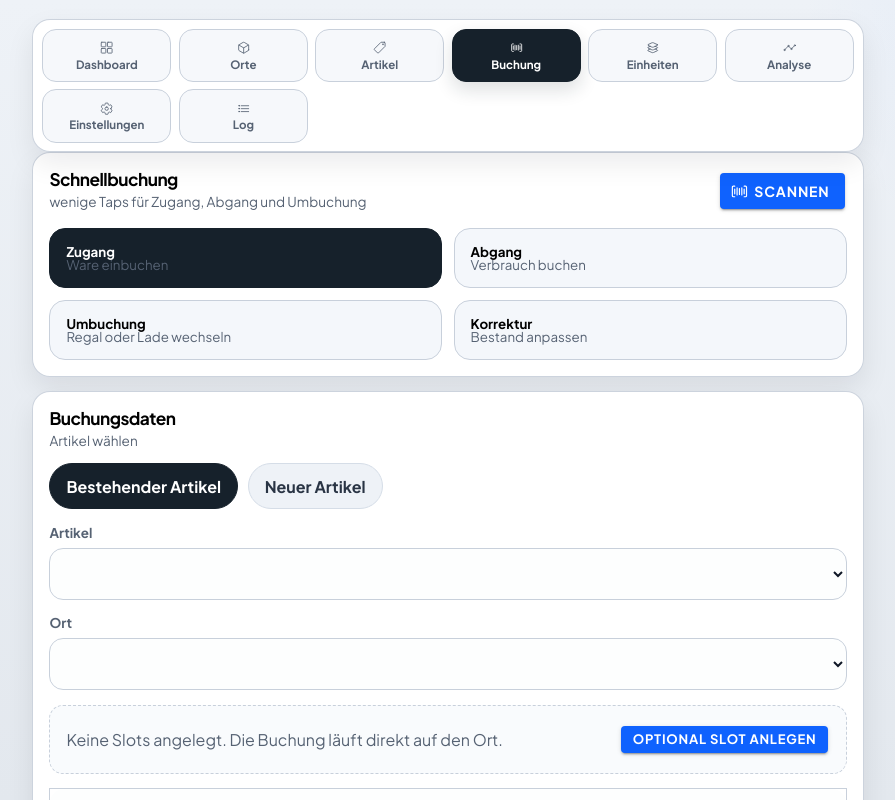
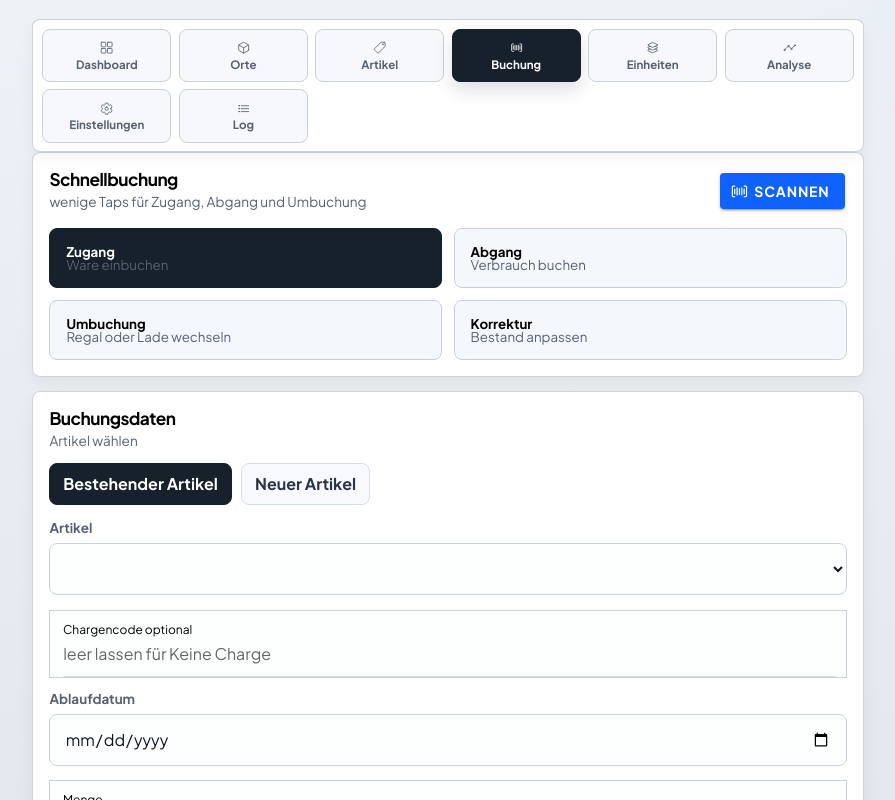
Before and after one commit to nitevlite/lagerkontrolle, a React (Vite) app: page / in a window 1280 px wide. Shown: the whole page, without its empty margins (192-1087 px from the left). Built offline with nearby package versions, Linux system fonts and the light colour scheme.

Commit message:
Refine booking form layout

```diff
--- a/src/App.tsx
+++ b/src/App.tsx
@@ -2411,7 +2411,7 @@ function App() {
                                       <label className="form-field">
                                         <span>Einheit</span>
                                         <select
-                                          className="app-select"
+                                          className="app-select app-select--compact"
                                           value={bookingNewItemUnitTypeId}
                                           onChange={(event) => setBookingNewItemUnitTypeId(event.target.value)}
                                         >
@@ -2434,14 +2434,6 @@ function App() {
                                           Übernommener Barcode: <strong>{bookingNewItemBarcodeDraft.trim()}</strong>
                                         </div>
                                       ) : null}
-                                      <IonItem className="compact-field">
-                                        <IonLabel position="stacked">Niedriger Bestand ab</IonLabel>
-                                        <IonInput
-                                          type="number"
-                                          value={bookingNewItemLowStockThresholdDraft}
-                                          onIonInput={(event) => setBookingNewItemLowStockThresholdDraft(String(event.detail.value ?? ""))}
-                                        />
-                                      </IonItem>
                                       <div className="toggle-pills booking-toggle-row">
                                         <button
                                           type="button"
@@ -2485,31 +2477,6 @@ function App() {
                                         </div>
                                       ) : null}
                                     </>
-                                  )}
-
-                                  {bookingTargetSlots.length > 0 ? (
-                                    <label className="form-field">
-                                      <span>Slot optional in {detailLocation.name}</span>
-                                      <select
-                                        className="app-select"
-                                        value={bookingTargetSlotId}
-                                        onChange={(event) => setBookingTargetSlotId(event.target.value)}
-                                      >
-                                        <option value="">Ohne Slot direkt auf Ort</option>
-                                        {bookingTargetSlots.map((slot) => (
-                                          <option key={slot.id} value={slot.id}>
-                                            {slot.label}
-                                          </option>
-                                        ))}
-                                      </select>
-                                    </label>
-                                  ) : (
-                                    <div className="empty-state empty-state--action">
-                                      <span>In diesem Ort ist kein Slot angelegt. Es wird direkt auf den Ort gebucht.</span>
-                                      <IonButton size="small" className="primary-button" onClick={() => void handleCreateBookingSlot()}>
-                                        Optional Slot anlegen
-                                      </IonButton>
-                                    </div>
                                   )}
 
                                   {canCreateNewBookingBatch && !bookingUsesNewItem ? (
@@ -2610,6 +2577,31 @@ function App() {
                                       />
                                     </IonItem>
                                   </div>
+
+                                  {bookingTargetSlots.length > 0 ? (
+                                    <label className="form-field">
+                                      <span>Slot optional in {detailLocation.name}</span>
+                                      <select
+                                        className="app-select app-select--compact"
+                                        value={bookingTargetSlotId}
+                                        onChange={(event) => setBookingTargetSlotId(event.target.value)}
+                                      >
+                                        <option value="">Ohne Slot direkt auf Ort</option>
+                                        {bookingTargetSlots.map((slot) => (
+                                          <option key={slot.id} value={slot.id}>
+                                            {slot.label}
+                                          </option>
+                                        ))}
+                                      </select>
+                                    </label>
+                                  ) : (
+                                    <div className="empty-state empty-state--action">
+                                      <span>In diesem Ort ist kein Slot angelegt. Es wird direkt auf den Ort gebucht.</span>
+                                      <IonButton size="small" className="primary-button" onClick={() => void handleCreateBookingSlot()}>
+                                        Optional Slot anlegen
+                                      </IonButton>
+                                    </div>
+                                  )}
                                 </div>
                                 <div className="form-actions">
                                   <IonButton fill="outline" className="primary-button" onClick={() => openScan("booking-item")}>
@@ -3148,7 +3140,7 @@ function App() {
                             <label className="form-field">
                               <span>Einheit</span>
                               <select
-                                className="app-select"
+                                className="app-select app-select--compact"
                                 value={bookingNewItemUnitTypeId}
                                 onChange={(event) => setBookingNewItemUnitTypeId(event.target.value)}
                               >
@@ -3176,14 +3168,6 @@ function App() {
                                 Barcode scannen
                               </IonButton>
                             </div>
-                            <IonItem className="compact-field">
-                              <IonLabel position="stacked">Niedriger Bestand ab</IonLabel>
-                              <IonInput
-                                type="number"
-                                value={bookingNewItemLowStockThresholdDraft}
-                                onIonInput={(event) => setBookingNewItemLowStockThresholdDraft(String(event.detail.value ?? ""))}
-                              />
-                            </IonItem>
                             <div className="toggle-pills booking-toggle-row">
                               <button
                                 type="button"
@@ -3219,27 +3203,6 @@ function App() {
                             </label>
                           </>
                         )}
-                        <label className="form-field">
-                          <span>Ort</span>
-                          <select
-                            className="app-select"
-                            value={bookingLocationId}
-                            onChange={(event) => handleBookingLocationChange(event.target.value)}
-                          >
-                            {(viewModel.locations ?? []).map((location) => (
-                              <option key={location.id} value={location.id}>
-                                {location.name}
-                              </option>
-                            ))}
-                          </select>
-                        </label>
-                        {bookingPinnedLocationId ? (
-                          <div className="help-box help-box--compact">
-                            <span>
-                              Ort wurde aus dem Ort-Scan vorausgewählt. Beim Wechsel fragt die App zur Sicherheit nach.
-                            </span>
-                          </div>
-                        ) : null}
 
                         {bookingAction === "adjustment" ? (
                           <div className="toggle-pills">
@@ -3258,106 +3221,6 @@ function App() {
                               Minuskorrektur
                             </button>
                           </div>
-                        ) : null}
-
-                        {(bookingAction === "out" || bookingAction === "transfer" || (bookingAction === "adjustment" && bookingAdjustmentDirection === "decrease")) ? (
-                          bookingSourceSlotOptions.length > 0 ? (
-                            <>
-                              <label className="form-field">
-                                <span>Quellort / Slot</span>
-                                <select
-                                  ref={bookingSourceSlotRef}
-                                  className="app-select"
-                                  value={bookingSourceSlotId}
-                                  onChange={(event) => setBookingSourceSlotId(event.target.value)}
-                                >
-                                  {bookingSourceSlotOptions.map((slot) => (
-                                    <option key={slot.id} value={slot.id}>
-                                      {slot.label}
-                                    </option>
-                                  ))}
-                                </select>
-                              </label>
-                              <div className="booking-feedback">
-                                <strong>Quelle: {selectedSourceOption?.label ?? "Direkt am Ort"}</strong>
-                                <span>
-                                  {bookingSelectedLocationQuantity} {bookingItem?.unitLabel ?? ""} am gewählten Ort verfügbar
-                                </span>
-                              </div>
-                            </>
-                          ) : (
-                            <div className="empty-state">Kein Bestand für diesen Artikel im gewählten Ort.</div>
-                          )
-                        ) : null}
-
-                        {(bookingAction === "in" || (bookingAction === "adjustment" && bookingAdjustmentDirection === "increase")) ? (
-                          bookingTargetSlots.length > 0 ? (
-                            <label className="form-field">
-                              <span>Slot optional</span>
-                              <select
-                                ref={bookingTargetSlotRef}
-                                className="app-select"
-                                value={bookingTargetSlotId}
-                                onChange={(event) => setBookingTargetSlotId(event.target.value)}
-                              >
-                                <option value="">Ohne Slot direkt auf Ort</option>
-                                {bookingTargetSlots.map((slot) => (
-                                  <option key={slot.id} value={slot.id}>
-                                    {slot.label}
-                                  </option>
-                                ))}
-                              </select>
-                            </label>
-                          ) : (
-                            <div className="empty-state empty-state--action">
-                              <span>Keine Slots angelegt. Die Buchung läuft direkt auf den Ort.</span>
-                              <IonButton size="small" className="primary-button" onClick={() => void handleCreateBookingSlot()}>
-                                Optional Slot anlegen
-                              </IonButton>
-                            </div>
-                          )
-                        ) : null}
-
-                        {bookingAction === "transfer" ? (
-                          <>
-                            <label className="form-field">
-                              <span>Zielort</span>
-                              <select
-                                className="app-select"
-                                value={bookingTargetLocationId}
-                                onChange={(event) => setBookingTargetLocationId(event.target.value)}
-                              >
-                                {(viewModel.locations ?? []).map((location) => (
-                                  <option key={location.id} value={location.id}>
-                                    {location.name}
-                                  </option>
-                                ))}
-                              </select>
-                            </label>
-                            {bookingTargetSlots.length > 0 ? (
-                              <label className="form-field">
-                                <span>Zielslot</span>
-                                <select
-                                  className="app-select"
-                                  value={bookingTargetSlotId}
-                                  onChange={(event) => setBookingTargetSlotId(event.target.value)}
-                                >
-                                  <option value="">Ohne Slot direkt auf Zielort</option>
-                                  {bookingTargetSlots.map((slot) => (
-                                    <option key={slot.id} value={slot.id}>
-                                      {slot.label}
-                                    </option>
-                                  ))}
-                                </select>
-                              </label>
-                            ) : (
-                              <div className="empty-state">Im Zielort sind keine Slots angelegt. Die Umbuchung kann direkt auf den Zielort laufen.</div>
-                            )}
-                            <div className="booking-feedback">
-                              <strong>Ziel: {selectedTargetLocation?.name ?? bookingLocation?.name ?? "Ort"}</strong>
-                              <span>{selectedTargetSlot?.label ?? "Direkt auf den Ort"}</span>
-                            </div>
-                          </>
                         ) : null}
 
                         {bookingBatchMode === "existing" || mustUseExistingBookingBatch ? (
@@ -3421,6 +3284,128 @@ function App() {
                             ref={bookingQuantityInputRef}
                           />
                         </IonItem>
+
+                        <label className="form-field">
+                          <span>Ort</span>
+                          <select
+                            className="app-select app-select--compact"
+                            value={bookingLocationId}
+                            onChange={(event) => handleBookingLocationChange(event.target.value)}
+                          >
+                            {(viewModel.locations ?? []).map((location) => (
+                              <option key={location.id} value={location.id}>
+                                {location.name}
+                              </option>
+                            ))}
+                          </select>
+                        </label>
+                        {bookingPinnedLocationId ? (
+                          <div className="help-box help-box--compact">
+                            <span>
+                              Ort wurde aus dem Ort-Scan vorausgewählt. Beim Wechsel fragt die App zur Sicherheit nach.
+                            </span>
+                          </div>
+                        ) : null}
+
+                        {(bookingAction === "out" || bookingAction === "transfer" || (bookingAction === "adjustment" && bookingAdjustmentDirection === "decrease")) ? (
+                          bookingSourceSlotOptions.length > 0 ? (
+                            <>
+                              <label className="form-field">
+                                <span>Quellort / Slot</span>
+                                <select
+                                  ref={bookingSourceSlotRef}
+                                  className="app-select app-select--compact"
+                                  value={bookingSourceSlotId}
+                                  onChange={(event) => setBookingSourceSlotId(event.target.value)}
+                                >
+                                  {bookingSourceSlotOptions.map((slot) => (
+                                    <option key={slot.id} value={slot.id}>
+                                      {slot.label}
+                                    </option>
+                                  ))}
+                                </select>
+                              </label>
+                              <div className="booking-feedback">
+                                <strong>Quelle: {selectedSourceOption?.label ?? "Direkt am Ort"}</strong>
+                                <span>
+                                  {bookingSelectedLocationQuantity} {bookingItem?.unitLabel ?? ""} am gewählten Ort verfügbar
+                                </span>
+                              </div>
+                            </>
+                          ) : (
+                            <div className="empty-state">Kein Bestand für diesen Artikel im gewählten Ort.</div>
+                          )
+                        ) : null}
+
+                        {(bookingAction === "in" || (bookingAction === "adjustment" && bookingAdjustmentDirection === "increase")) ? (
+                          bookingTargetSlots.length > 0 ? (
+                            <label className="form-field">
+                              <span>Slot optional</span>
+                              <select
+                                ref={bookingTargetSlotRef}
+                                className="app-select app-select--compact"
+                                value={bookingTargetSlotId}
+                                onChange={(event) => setBookingTargetSlotId(event.target.value)}
+                              >
+                                <option value="">Ohne Slot direkt auf Ort</option>
+                                {bookingTargetSlots.map((slot) => (
+                                  <option key={slot.id} value={slot.id}>
+                                    {slot.label}
+                                  </option>
+                                ))}
+                              </select>
+                            </label>
+                          ) : (
+                            <div className="empty-state empty-state--action">
+                              <span>Keine Slots angelegt. Die Buchung läuft direkt auf den Ort.</span>
+                              <IonButton size="small" className="primary-button" onClick={() => void handleCreateBookingSlot()}>
+                                Optional Slot anlegen
+                              </IonButton>
+                            </div>
+                          )
+                        ) : null}
+
+                        {bookingAction === "transfer" ? (
+                          <>
+                            <label className="form-field">
+                              <span>Zielort</span>
+                              <select
+                                className="app-select app-select--compact"
+                                value={bookingTargetLocationId}
+                                onChange={(event) => setBookingTargetLocationId(event.target.value)}
+                              >
+                                {(viewModel.locations ?? []).map((location) => (
+                                  <option key={location.id} value={location.id}>
+                                    {location.name}
+                                  </option>
+                                ))}
+                              </select>
+                            </label>
+                            {bookingTargetSlots.length > 0 ? (
+                              <label className="form-field">
+                                <span>Zielslot</span>
+                                <select
+                                  className="app-select app-select--compact"
+                                  value={bookingTargetSlotId}
+                                  onChange={(event) => setBookingTargetSlotId(event.target.value)}
+                                >
+                                  <option value="">Ohne Slot direkt auf Zielort</option>
+                                  {bookingTargetSlots.map((slot) => (
+                                    <option key={slot.id} value={slot.id}>
+                                      {slot.label}
+                                    </option>
+                                  ))}
+                                </select>
+                              </label>
+                            ) : (
+                              <div className="empty-state">Im Zielort sind keine Slots angelegt. Die Umbuchung kann direkt auf den Zielort laufen.</div>
+                            )}
+                            <div className="booking-feedback">
+                              <strong>Ziel: {selectedTargetLocation?.name ?? bookingLocation?.name ?? "Ort"}</strong>
+                              <span>{selectedTargetSlot?.label ?? "Direkt auf den Ort"}</span>
+                            </div>
+                          </>
+                        ) : null}
                       </div>
 
                       <div className="form-actions">
--- a/src/theme.css
+++ b/src/theme.css
@@ -60,8 +60,8 @@ ion-content.shell::part(scroll) {
   padding: 1rem;
   background: rgba(255, 255, 255, 0.98);
   border: 1px solid rgba(200, 208, 219, 0.92);
-  border-radius: 18px;
-  box-shadow: 0 12px 28px rgba(8, 15, 30, 0.08);
+  border-radius: 8px;
+  box-shadow: 0 6px 16px rgba(8, 15, 30, 0.05);
 }
 
 .surface--nav {
@@ -145,7 +145,7 @@ ion-content.shell::part(scroll) {
 
 .metric-card {
   padding: 0.95rem;
-  border-radius: 16px;
+  border-radius: 8px;
   border: 1px solid var(--border);
   background: #f5f7fa;
 }
@@ -234,7 +234,7 @@ ion-content.shell::part(scroll) {
   gap: 0.75rem;
   padding: 0.75rem 0.85rem;
   border: 1px solid var(--border);
-  border-radius: 14px;
+  border-radius: 8px;
   background: #f6f8fb;
   color: var(--text);
   font: inherit;
@@ -247,7 +247,7 @@ ion-content.shell::part(scroll) {
   gap: 0.25rem;
   padding: 0.7rem 0.35rem;
   border: 1px solid var(--border);
-  border-radius: 14px;
+  border-radius: 8px;
   background: #f6f8fb;
   color: var(--muted);
 }
@@ -696,11 +696,17 @@ ion-content.shell::part(scroll) {
   width: 100%;
   min-height: 52px;
   padding: 0.8rem 0.9rem;
-  border-radius: 14px;
+  border-radius: 8px;
   border: 1px solid var(--border);
   background: #fdfefe;
   color: var(--text);
   font: inherit;
+}
+
+.app-select--compact {
+  min-height: 40px;
+  padding: 0.5rem 0.7rem;
+  font-size: 0.92rem;
 }
 
 .toggle-pills,
@@ -714,7 +720,7 @@ ion-content.shell::part(scroll) {
 .batch-code-choice {
   padding: 0.85rem;
   border: 1px solid var(--border);
-  border-radius: 16px;
+  border-radius: 8px;
   background: #f8fafc;
   grid-column: 1 / -1;
 }
@@ -740,9 +746,9 @@ ion-content.shell::part(scroll) {
 .booking-feedback {
   display: grid;
   gap: 0.25rem;
-  padding: 0.85rem;
+  padding: 0.7rem 0.8rem;
   border: 1px solid rgba(22, 121, 77, 0.28);
-  border-radius: 12px;
+  border-radius: 8px;
   background: #f3fbf7;
   color: var(--text);
 }
@@ -795,10 +801,10 @@ ion-content.shell::part(scroll) {
 }
 
 .toggle-pill {
-  padding: 0.72rem 1rem;
-  border-radius: 999px;
+  padding: 0.58rem 0.8rem;
+  border-radius: 8px;
   border: 1px solid #d5dde7;
-  background: #eef2f7;
+  background: #f7f9fc;
   color: #293444;
   font: inherit;
   font-weight: 700;
@@ -812,7 +818,7 @@ ion-content.shell::part(scroll) {
 
 .empty-state {
   padding: 1rem;
-  border-radius: 14px;
+  border-radius: 8px;
   border: 1px dashed var(--border);
   background: #f9fbfd;
   color: var(--muted);
@@ -982,7 +988,7 @@ ion-content.shell::part(scroll) {
 
 .action-card {
   padding: 1rem;
-  border-radius: 16px;
+  border-radius: 8px;
   background: #f4f7fb;
   border: 1px solid var(--border);
   text-align: left;
@@ -1018,7 +1024,7 @@ ion-content.shell::part(scroll) {
   justify-content: space-between;
   align-items: center;
   padding: 0.85rem 0.95rem;
-  border-radius: 14px;
+  border-radius: 8px;
   background: #f4f7fb;
   border: 1px solid var(--border);
 }
```
Also changed, not shown: 5 other files (tests, documents, lock files or other folders).
